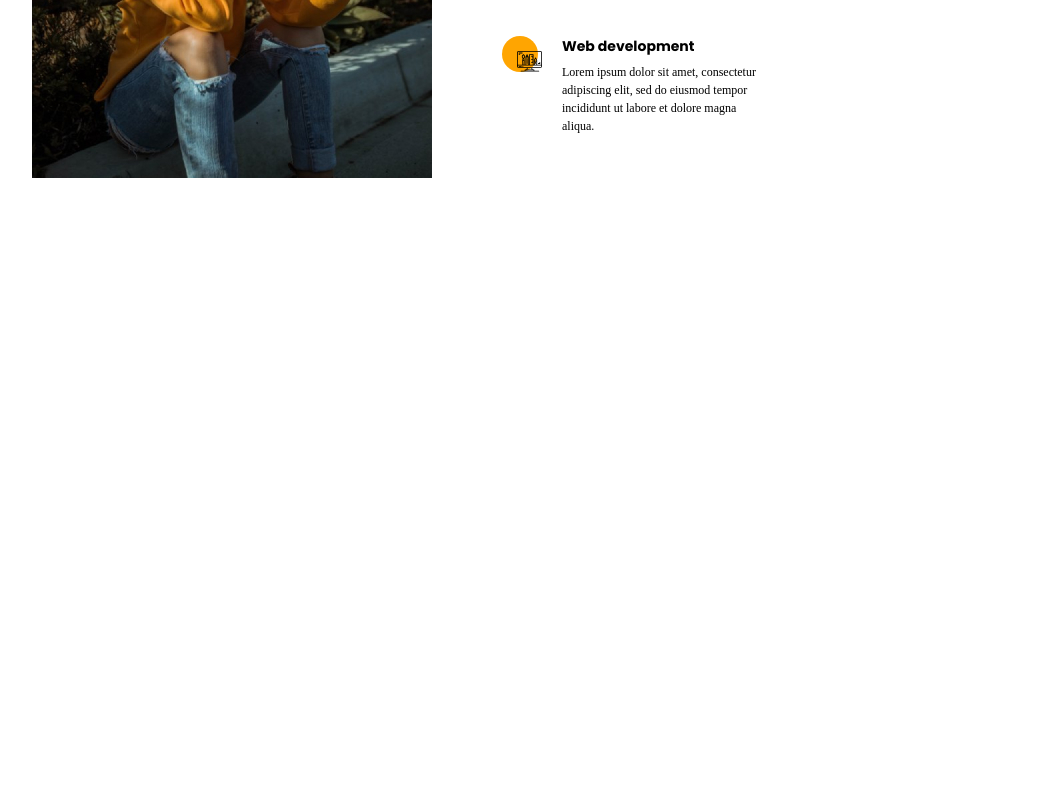
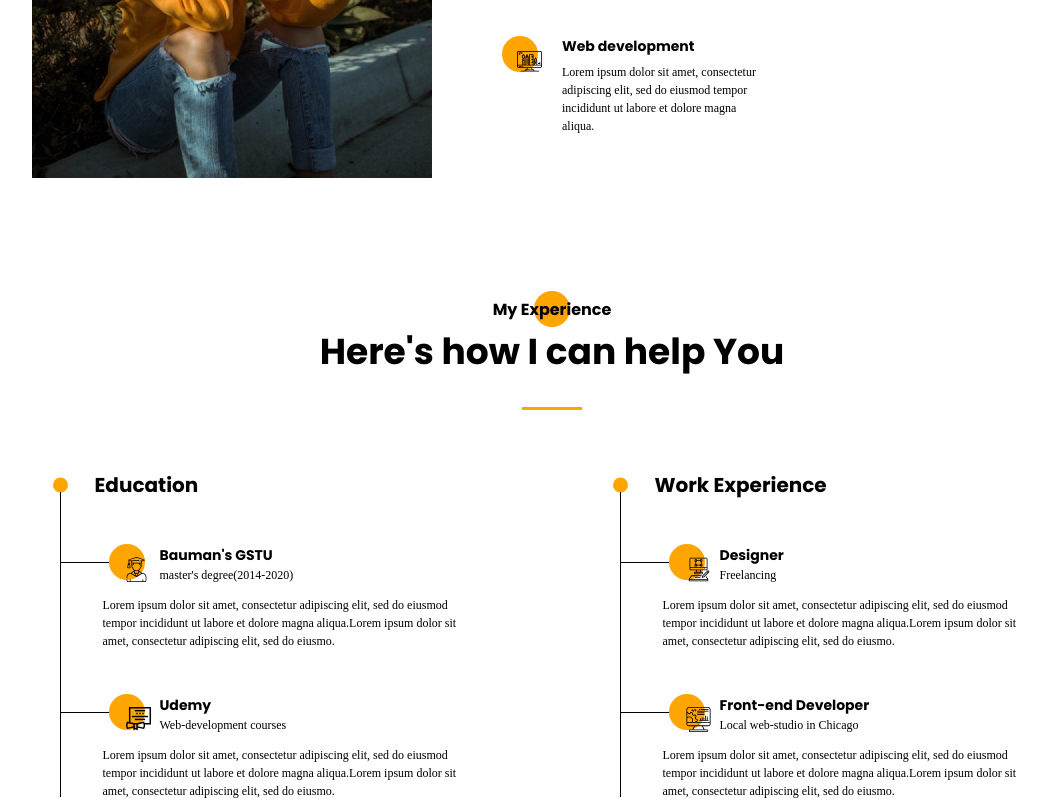
Before and after one commit to Zireael-web/css-grid-portfolio, a React (Create React App) app: page / in a window 1280 px wide. Shown: the part 1342-2142 px from the top of the page, without its empty margins (88-1135 px from the left). Before the commit the page ends 1520 px from the top, so only its background shows below. Built offline with nearby package versions, Linux system fonts and the light colour scheme; a web font is replaced by a local one.

Commit message:
3rd screen

```diff
--- a/src/components/about/About.scss
+++ b/src/components/about/About.scss
@@ -10,6 +10,7 @@
         grid-auto-rows: minmax(245px, auto);
         gap: 0px 70px;
     }
+
     &__photo {
         grid-row: 1/3;
         img {
@@ -25,7 +26,7 @@
         @include before_circle
     }
     .divider {
-        margin-top: 0;
+        margin: 0;
     }
     &__text {
         margin-top: 20px;
--- a/src/components/app/App.js
+++ b/src/components/app/App.js
@@ -7,7 +7,7 @@ import Menu from '../menu/Menu';
 
 import Promo from "../promo/Promo";
 import About from '../about/About';
-
+import Resume from '../resume/Resume';
 
 
 import './App.scss'
@@ -24,6 +24,7 @@ function App() {
 
             <Promo/>
             <About/>
+            <Resume/>
         </>
     );
 }
--- /dev/null
+++ b/src/components/resume/Resume.js
@@ -0,0 +1,90 @@
+import './Resume.scss'
+
+import university from "../../icons/experience/university.svg";
+import courses from "../../icons/experience/courses.svg";
+import designer from "../../icons/experience/designer.svg";
+import developer from "../../icons/experience/developer.svg";
+
+function Resume() {
+  return (
+    <section className='resume'>
+        <div className='container'>
+          <h2 className='title title_16 resume__title'>My Experience</h2>
+          <div className='title title_36 resume__subtitle'>Here's how I can help You</div>
+          <div className='divider'></div>
+
+          <div className="resume__wrapper">
+            <div className="resume__column">
+              <h3 className="title title_20 resume__column-title">Education</h3>
+              <ul>
+                <li>
+                  <div className="resume__item">
+                    <div className="resume__item-head">
+                      <div className="resume__item-icon">
+                        <img src={university} alt="university"/>
+                      </div>
+                      <div className="title title_14">Bauman's GSTU</div>
+                      <div className="resume__item-location">master's degree(2014-2020)</div>
+                    </div>
+                    <div className="resume__item-body">
+                    Lorem ipsum dolor sit amet, consectetur adipiscing elit, sed do eiusmod tempor incididunt ut labore et dolore magna aliqua.Lorem ipsum dolor sit amet, consectetur adipiscing elit, sed do eiusmo.
+                    </div>
+                  </div>
+                </li>
+                <li>
+                  <div className="resume__item">
+                    <div className="resume__item-head">
+                      <div className="resume__item-icon">
+                        <img src={courses} alt="courses"/>
+                      </div>
+                      <div className="title title_14">Udemy</div>
+                      <div className="resume__item-location">Web-development courses</div>
+                    </div>
+                    <div className="resume__item-body">
+                    Lorem ipsum dolor sit amet, consectetur adipiscing elit, sed do eiusmod tempor incididunt ut labore et dolore magna aliqua.Lorem ipsum dolor sit amet, consectetur adipiscing elit, sed do eiusmo.
+                    </div>
+                  </div>
+                </li>
+              </ul>
+            </div>
+
+            <div className="resume__column">
+              <h3 className="title title_20 resume__column-title">Work Experience</h3>
+              <ul>
+                <li>
+                  <div className="resume__item">
+                    <div className="resume__item-head">
+                      <div className="resume__item-icon">
+                        <img src={designer} alt="designer"/>
+                      </div>
+                      <div className="title title_14">Designer</div>
+                      <div className="resume__item-location">Freelancing</div>
+                    </div>
+                    <div className="resume__item-body">
+                    Lorem ipsum dolor sit amet, consectetur adipiscing elit, sed do eiusmod tempor incididunt ut labore et dolore magna aliqua.Lorem ipsum dolor sit amet, consectetur adipiscing elit, sed do eiusmo.
+                    </div>
+                  </div>
+                </li>
+                <li>
+                  <div className="resume__item">
+                    <div className="resume__item-head">
+                      <div className="resume__item-icon">
+                        <img src={developer} alt="developer"/>
+                      </div>
+                      <div className="title title_14">Front-end Developer</div>
+                      <div className="resume__item-location">Local web-studio in Chicago</div>
+                    </div>
+                    <div className="resume__item-body">
+                    Lorem ipsum dolor sit amet, consectetur adipiscing elit, sed do eiusmod tempor incididunt ut labore et dolore magna aliqua.Lorem ipsum dolor sit amet, consectetur adipiscing elit, sed do eiusmo.
+                    </div>
+                  </div>
+                </li>
+              </ul>
+            </div>
+          </div>
+        </div>
+    </section>
+  )
+}
+
+export default Resume
--- /dev/null
+++ b/src/components/resume/Resume.scss
@@ -0,0 +1,100 @@
+@import '../../style/base/mixins';
+@import '../../style/base/variables';
+
+.resume {
+    margin-top: 120px;
+    &__title {
+        text-align: center;
+        position: relative;
+        @include before_circle;
+        &:before {
+            top: -7px;
+            left: 50%;
+            transform: translateX(-50%);
+        }
+    }
+    &__subtitle {
+        text-align: center;
+    }
+    &__wrapper {
+        width: 1115px;
+        padding: 60px 65px 0 65px;
+        margin: 0 auto;
+        display: grid;
+        grid-template: minmax(0, auto) / repeat(2, 425px);
+        column-gap: 135px;
+    }
+    &__column {
+        &-title {
+            position: relative;
+            padding-left: 35px;
+            &:before {
+                left: -7px;
+                top: 50%;
+                transform: translateY(-50%);
+                content: '';
+                position: absolute;
+                width: 15px;
+                height: 15px;
+                background: $main-color;
+                border-radius: 100%;
+            }
+        }
+        ul {
+            li {
+                position: relative;
+                &:after {
+                    content: '';
+                    width: 1px;
+                    height: calc(100% + 5px);
+                    position: absolute;
+                    top: -8px;
+                    left: 0;
+                    background-color: #000;
+                }
+            }
+        }
+    }
+    &__item {
+        position: relative;
+        &:before {
+            content: "";
+            height: 1px;
+            top: 62px;
+            width: 49px;
+            background-color: #000;
+            position: absolute;
+
+        }
+        &-head {
+            position: relative;
+            padding: 45px 0 0 100px;
+        }
+        &-body {
+            padding-left: 43px;
+            margin-top: 12px;
+            font-size: 12px;
+            line-height: 18px;
+        }
+        &-icon {
+            position: absolute;
+            @include before_circle;
+            &:before {
+                left: 4px;
+            }
+            top: 50px;
+            left: 45px;
+            img {
+                position: relative;
+                top: 7px;
+                left: 21px
+            }
+
+        }
+        &-location {
+            font-size: 12px;
+            line-height: 18px;
+        }
+    }
+
+}
--- a/src/components/sidePanel/SidePanel.scss
+++ b/src/components/sidePanel/SidePanel.scss
@@ -12,6 +12,8 @@
         transition: 0.4s all;
     }
     &__link_instagram {
+        position: relative;
+        left: 3px;
         transform: rotate(-90deg);
         &:hover {
             transform: rotate(0deg) scale(1.4);
@@ -32,9 +34,9 @@
         width: 25px;
     }
     &__rotate {
-        transform: rotate(-90deg) translate(-35%,-272%);
+        transform: rotate(-90deg) translate(-35%,-235%);
         display: block;
         width: 150px;
-        font-size: 20px;
+        font-size: 18px;
     }
 }
--- a/src/style/commonStyles/_title.scss
+++ b/src/style/commonStyles/_title.scss
@@ -4,6 +4,10 @@
     line-height: 60px;
     &_48 {
         font-size: 48px;
+    }
+    &_20 {
+        font-size: 20px;
+        line-height: 30px;
     }
     &_16 {
         font-size: 16px;
--- a/src/style/index.scss
+++ b/src/style/index.scss
@@ -121,5 +121,5 @@ legend {
     width: 60px;
     height: 3px;
     background-color: $main-color;
-    margin-top: 25px;
+    margin: 25px auto 0 auto;
 }
```
Also changed, not shown: src/components/promo/Promo.scss (line endings or trailing spaces).
